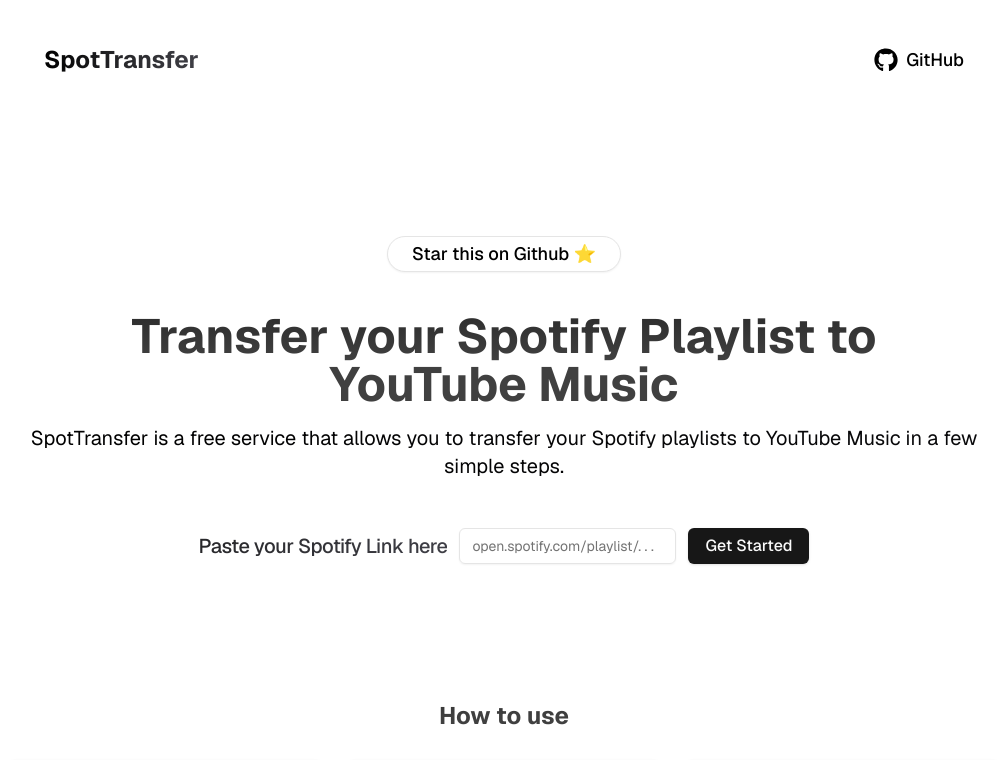
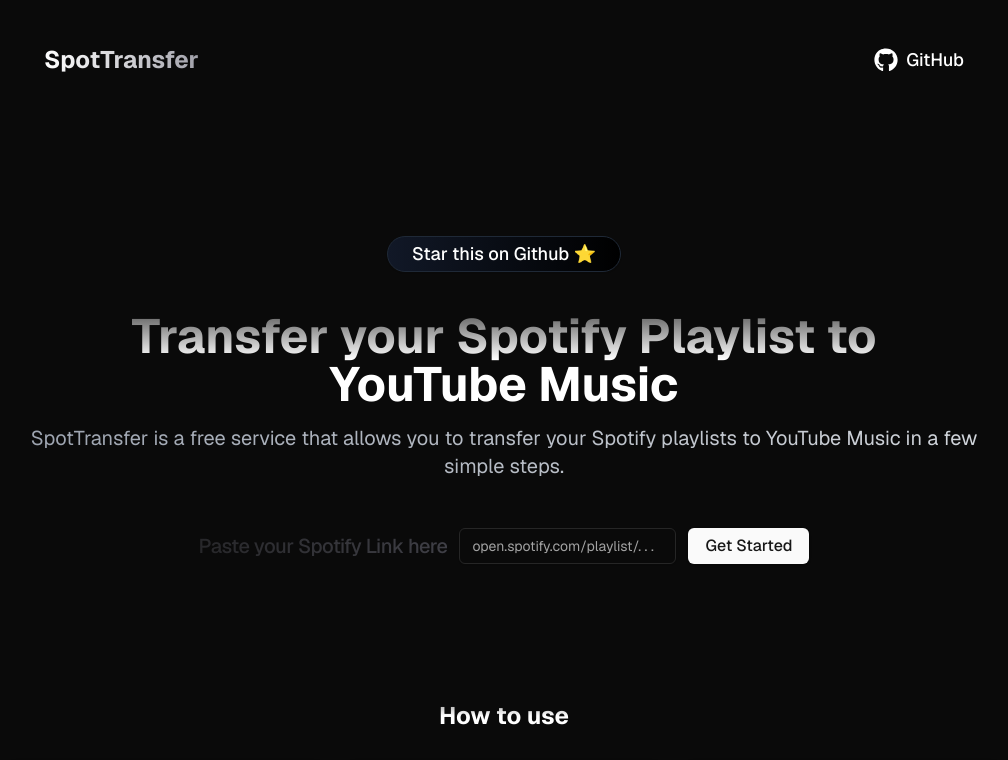
Before and after one commit to Yanni-X/SpotTransfer, a React (Vite) app in the folder frontend/: page / in a window 1280 px wide. Shown: the top 760 px of the page, without its empty margins (136-1144 px from the left). Built offline with nearby package versions, Linux system fonts and the light colour scheme.

Commit message:
dark mode veri cool

```diff
--- a/frontend/src/components/create-playlist/get-headers.tsx
+++ b/frontend/src/components/create-playlist/get-headers.tsx
@@ -125,7 +125,7 @@
     return (
         <div className="flex items-start gap-3">
             <div className="flex-shrink-0">
-                <span className="inline-flex items-center justify-center w-6 h-6 rounded-full bg-zinc-100 text-sm">
+                <span className="inline-flex items-center justify-center w-6 h-6 rounded-full bg-zinc-100 dark:bg-zinc-800 text-sm">
                     {index + 1}
                 </span>
             </div>
--- a/frontend/src/components/landing/hero.tsx
+++ b/frontend/src/components/landing/hero.tsx
@@ -17,7 +17,7 @@
                             <a href="https://github.com/Pushan2005/SpotTransfer">
                                 <Button
                                     variant="outline"
-                                    className="dark:bg-black bg-white text-black dark:text-white flex justify-center items-center rounded-full px-6 py-3 text-lg"
+                                    className="dark:bg-gradient-to-r dark:from-gray-900 dark:to-black text-black dark:text-white flex justify-center items-center rounded-full px-6 py-3 text-lg border dark:border-gray-800"
                                 >
                                     Star this on Github ⭐
                                 </Button>
@@ -28,7 +28,7 @@
                             Transfer your Spotify Playlist to YouTube Music
                         </h1>
 
-                        <p className="text-center text-base sm:text-lg md:text-xl pb-4 transition-colors first:mt-0 bg-gradient-to-r from-black to-zinc-950 text-transparent bg-clip-text">
+                        <p className="text-center text-base sm:text-lg md:text-xl pb-4 transition-colors first:mt-0 bg-clip-text text-transparent bg-gradient-to-r from-black to-zinc-950 dark:from-gray-400 dark:to-gray-300">
                             SpotTransfer is a free service that allows you to
                             transfer your Spotify playlists to YouTube Music in
                             a few simple steps.
--- /dev/null
+++ b/frontend/src/components/mode-toggle.tsx
@@ -0,0 +1,37 @@
+import { Moon, Sun } from "lucide-react";
+
+import { Button } from "@/components/ui/button";
+import {
+    DropdownMenu,
+    DropdownMenuContent,
+    DropdownMenuItem,
+    DropdownMenuTrigger,
+} from "@/components/ui/dropdown-menu";
+import { useTheme } from "@/components/theme-provider";
+
+export function ModeToggle() {
+    const { setTheme } = useTheme();
+
+    return (
+        <DropdownMenu>
+            <DropdownMenuTrigger asChild>
+                <Button variant="outline" size="icon">
+                    <Sun className="h-[1.2rem] w-[1.2rem] rotate-0 scale-100 transition-all dark:-rotate-90 dark:scale-0" />
+                    <Moon className="absolute h-[1.2rem] w-[1.2rem] rotate-90 scale-0 transition-all dark:rotate-0 dark:scale-100" />
+                    <span className="sr-only">Toggle theme</span>
+                </Button>
+            </DropdownMenuTrigger>
+            <DropdownMenuContent align="end">
+                <DropdownMenuItem onClick={() => setTheme("light")}>
+                    Light
+                </DropdownMenuItem>
+                <DropdownMenuItem onClick={() => setTheme("dark")}>
+                    Dark
+                </DropdownMenuItem>
+                <DropdownMenuItem onClick={() => setTheme("system")}>
+                    System
+                </DropdownMenuItem>
+            </DropdownMenuContent>
+        </DropdownMenu>
+    );
+}
--- /dev/null
+++ b/frontend/src/components/theme-provider.tsx
@@ -0,0 +1,74 @@
+import { createContext, useContext, useEffect, useState } from "react";
+
+type Theme = "dark" | "light" | "system";
+
+type ThemeProviderProps = {
+    children: React.ReactNode;
+    defaultTheme?: Theme;
+    storageKey?: string;
+};
+
+type ThemeProviderState = {
+    theme: Theme;
+    setTheme: (theme: Theme) => void;
+};
+
+const initialState: ThemeProviderState = {
+    theme: "system",
+    setTheme: () => null,
+};
+
+const ThemeProviderContext = createContext<ThemeProviderState>(initialState);
+
+export function ThemeProvider({
+    children,
+    defaultTheme = "system",
+    storageKey = "vite-ui-theme",
+    ...props
+}: ThemeProviderProps) {
+    const [theme, setTheme] = useState<Theme>(
+        () => (localStorage.getItem(storageKey) as Theme) || defaultTheme
+    );
+
+    useEffect(() => {
+        const root = window.document.documentElement;
+
+        root.classList.remove("light", "dark");
+
+        if (theme === "system") {
+            const systemTheme = window.matchMedia(
+                "(prefers-color-scheme: dark)"
+            ).matches
+                ? "dark"
+                : "light";
+
+            root.classList.add(systemTheme);
+            return;
+        }
+
+        root.classList.add(theme);
+    }, [theme]);
+
+    const value = {
+        theme,
+        setTheme: (theme: Theme) => {
+            localStorage.setItem(storageKey, theme);
+            setTheme(theme);
+        },
+    };
+
+    return (
+        <ThemeProviderContext.Provider {...props} value={value}>
+            {children}
+        </ThemeProviderContext.Provider>
+    );
+}
+
+export const useTheme = () => {
+    const context = useContext(ThemeProviderContext);
+
+    if (context === undefined)
+        throw new Error("useTheme must be used within a ThemeProvider");
+
+    return context;
+};
--- a/frontend/src/main.tsx
+++ b/frontend/src/main.tsx
@@ -2,6 +2,7 @@
 import { createRoot } from "react-dom/client";
 import { BrowserRouter, Routes, Route } from "react-router-dom";
 import { PlaylistProvider } from "@/context/playlist-context";
+import { ThemeProvider } from "@/components/theme-provider";
 
 import "./index.css";
 import App from "./pages/App.tsx";
@@ -10,6 +11,7 @@
 createRoot(document.getElementById("root")!).render(
     <StrictMode>
         <PlaylistProvider>
+            <ThemeProvider defaultTheme="dark" storageKey="vite-ui-theme">
                 <BrowserRouter>
                     <Routes>
                         <Route path="/" element={<App />} />
@@ -19,6 +21,7 @@
                         />
                     </Routes>
                 </BrowserRouter>
+            </ThemeProvider>
         </PlaylistProvider>
     </StrictMode>
 );
--- a/frontend/src/nav-bar.tsx
+++ b/frontend/src/nav-bar.tsx
@@ -8,7 +8,7 @@
                 to="/"
                 className="text-lg font-medium text-black hover:text-zinc-700"
             >
-                <span className="bg-gradient-to-r from-black via-zinc-800 to-zinc-700 text-transparent bg-clip-text font-bold text-2xl">
+                <span className="bg-gradient-to-r from-white via-zinc-300 to-zinc-400 text-transparent bg-clip-text font-bold text-2xl">
                     SpotTransfer
                 </span>
             </Link>
```
Lines whose indentation alone changed are shown as unchanged.
